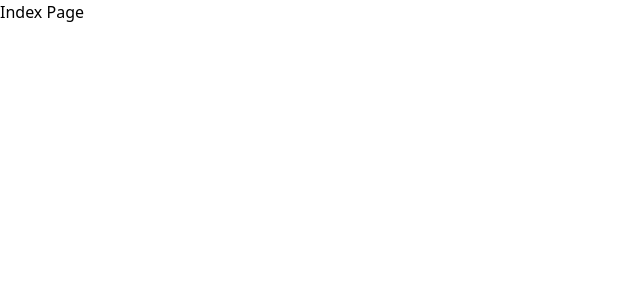
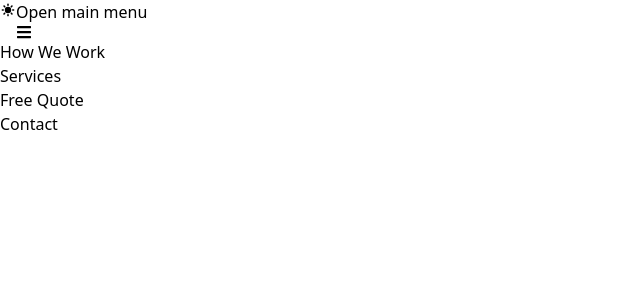
Before and after one commit to AngelLoredoAlvarez/proficent_junior_developer_challenge_1.1, a Next.js app: page / in a window 1280 px wide. Shown: the top 300 px of the page, without its empty margins (0-640 px from the left). Built offline with nearby package versions, Linux system fonts and the light colour scheme.

Commit message:
Added the <NavBar /> component in the index.tsx page, also, wrapped all the UI in a <React.Fragment /> component

```diff
--- a/pages/index.tsx
+++ b/pages/index.tsx
@@ -1,7 +1,13 @@
 import * as React from "react";
 
+import { NavBarComponent } from "../components/NavBar";
+
 function IndexPage() {
-  return <div>Index Page</div>;
+  return (
+    <React.Fragment>
+      <NavBarComponent />
+    </React.Fragment>
+  );
 }
 
 export default IndexPage;
```
